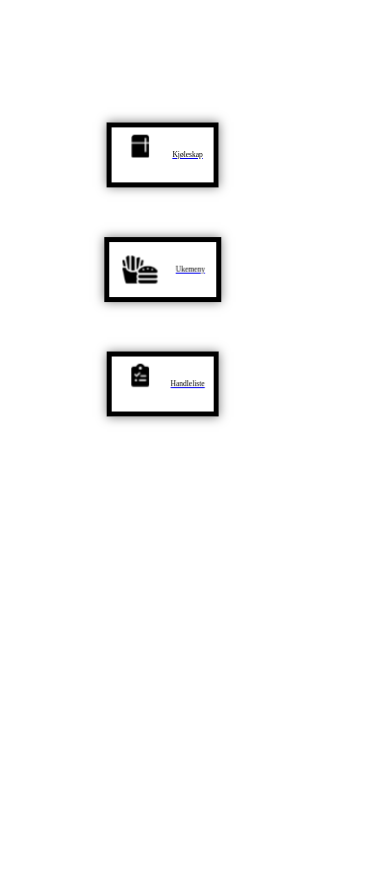
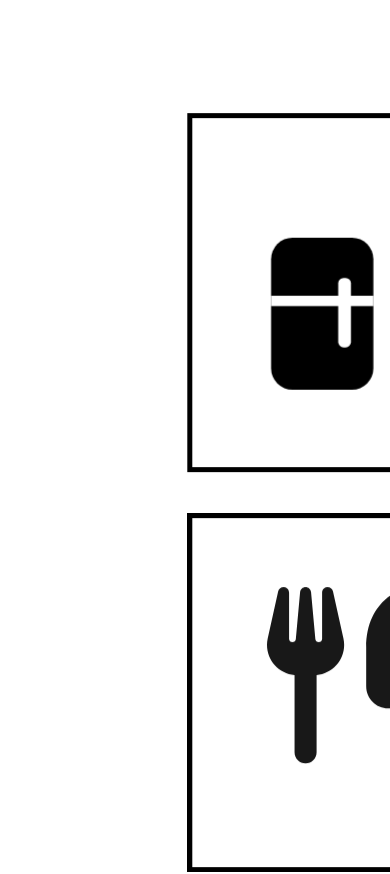
Before and after one commit to oddfjell/idatt2106_2023_12-frontend, a Vue app in the folder smartmat/: page /home in a window 390 px wide. Shown: the top 874 px of the page. Before the commit the page ends 844 px from the top, so only its background shows below. Built offline with nearby package versions, Linux system fonts and the light colour scheme.

Commit message:
styling of FrontView.vue

```diff
--- a/smartmat/src/assets/style/frontPage.css
+++ b/smartmat/src/assets/style/frontPage.css
@@ -5,31 +5,19 @@ separate css version for phone, to make it fit nicely into the phone screen
  */
 @media (max-width: 414px) {
     #border {
-        width: 20%;
+        width: 110%;
         border: 5px solid black;
-        padding: 10px;
-        height: auto;
-        position: page;
-        box-shadow: 0 0 10px rgba(0, 0, 0, 0.5);
+        padding: 20px;
+        height: 700px;
         transform-style: preserve-3d;
         display: block;
         box-sizing: border-box;
-        transform: rotate(90deg);
-        margin-left: 30%;
-        box-sizing: border-box;
+        transform: rotate(90deg) translateX(40%);
+        margin-left: 100%;
+        margin-top: -300px;
+        margin-bottom: -300px;
     }
 
-/*
-When the any of the borders are hovered over with the cursor, the transform property is set back
-
-    #border:hover {
-        transform: none;
-    }
-
-    #border:hover:before {
-        content: none;
-    }
-     */
 
     /*
     styling for the text on the page "handleliste", "Ukemeny" and "Kjøleskap"
@@ -37,32 +25,48 @@ When the any of the borders are hovered over with the cursor, the transform prop
     #border h1 {
         text-align: center;
         color: black;
-        font-size: 50%;
+        font-size: 500%;
         font-family: "Times New Roman";
-        margin: 10px 0;
         transform: rotate(270deg);
+        margin: 150px 0 10px 10px;
+        text-decoration: none;
+
 
     }
 
     /*
     Styling for the two images on the page inside the borders of "Handlelite" and "kjøleskap"
      */
-    img {
+    .fa-icon-cart-frontPage {
+
+        max-width: 60%;
+        height: auto;
+        margin-top: 170px;
+        margin-left: 60px;
+        transform: rotate(270deg);
+        color: #181818;
+    }
+    .fa-icon-cutlery-frontPage {
+
         max-width: 50%;
         height: auto;
-        margin-top: 20px;
+        margin-top: 150px;
+        margin-left: 60px;
         transform: rotate(270deg);
-
+        color: #181818;
+    }
+    .fridge-frontPage{
+        max-width: 130%;
+        font-size: 100px;
+        height: auto;
+        margin-top: -240px;
+        margin-left: -25px;
+        transform: rotate(270deg);
+        width: 1000px;
+        height: 1000px;
+        color: #181818;
     }
 
-    /*
-    Individual styling for the image for the "Ukemeny", because the image was smaller than the other two
-     */
-    #menu {
-        max-width: 100%;
-        height: auto;
-        margin-top: 20px;
-    }
 
     /*
     styling for the user icon in the corner
@@ -136,7 +140,15 @@ Styling for the borders for the computer version
     /**
     css for all images
      */
-    img {
+    .fa-icon-shopping-cart {
+        font-size: 80px;
+        alignment: center;
+        text-align: center;
+        display: flex;
+        justify-content: center;
+        margin-top: 50px;
+    }
+    .yo {
         max-width: 100%;
         max-height: 100%;
         alignment: center;
--- a/smartmat/src/main.js
+++ b/smartmat/src/main.js
@@ -9,7 +9,7 @@ import router from './router'
 
 import '@fortawesome/fontawesome-free/css/all.css'
 
-library.add(faUtensils, faUser, faHome, faCartShopping);
+library.add(faUtensils, faUser, faHome, faCartShopping,);
 
 const app = createApp(App)
 
--- a/smartmat/src/views/FrontView.vue
+++ b/smartmat/src/views/FrontView.vue
@@ -1,19 +1,18 @@
 <template>
     <RouterLink to="/refrigerator">
         <div id="border">
-        <h1>Kjøleskap</h1>   <img src="../images/refrigerator.png" alt="Kjøleskap" >
+        <h1>Kjøleskap</h1> <img class="fridge-frontPage" src="../images/fridge.svg" alt="Kjøleskap">
         </div>
     </RouterLink>
     <RouterLink to="/weeklyMenuView">
       <div id="border">
-        <h1>Ukemeny</h1>
-        <img id="menu" src="../images/weeklyMenuPage.png" alt="Ukemeny">
+        <h1>Ukemeny</h1> <fa :icon="['fas', 'cutlery']" class="fa-icon-cutlery-frontPage "/>
       </div>
     </RouterLink>
     <RouterLink to="/shoppingList">
       <div id="border">
         <h1>Handleliste</h1>
-        <img src="../images/list.png" alt="Handleliste">
+        <fa :icon="['fas', 'cart-shopping']" class="fa-icon-cart-frontPage "/>
       </div>
     </RouterLink>
 </template>
```
